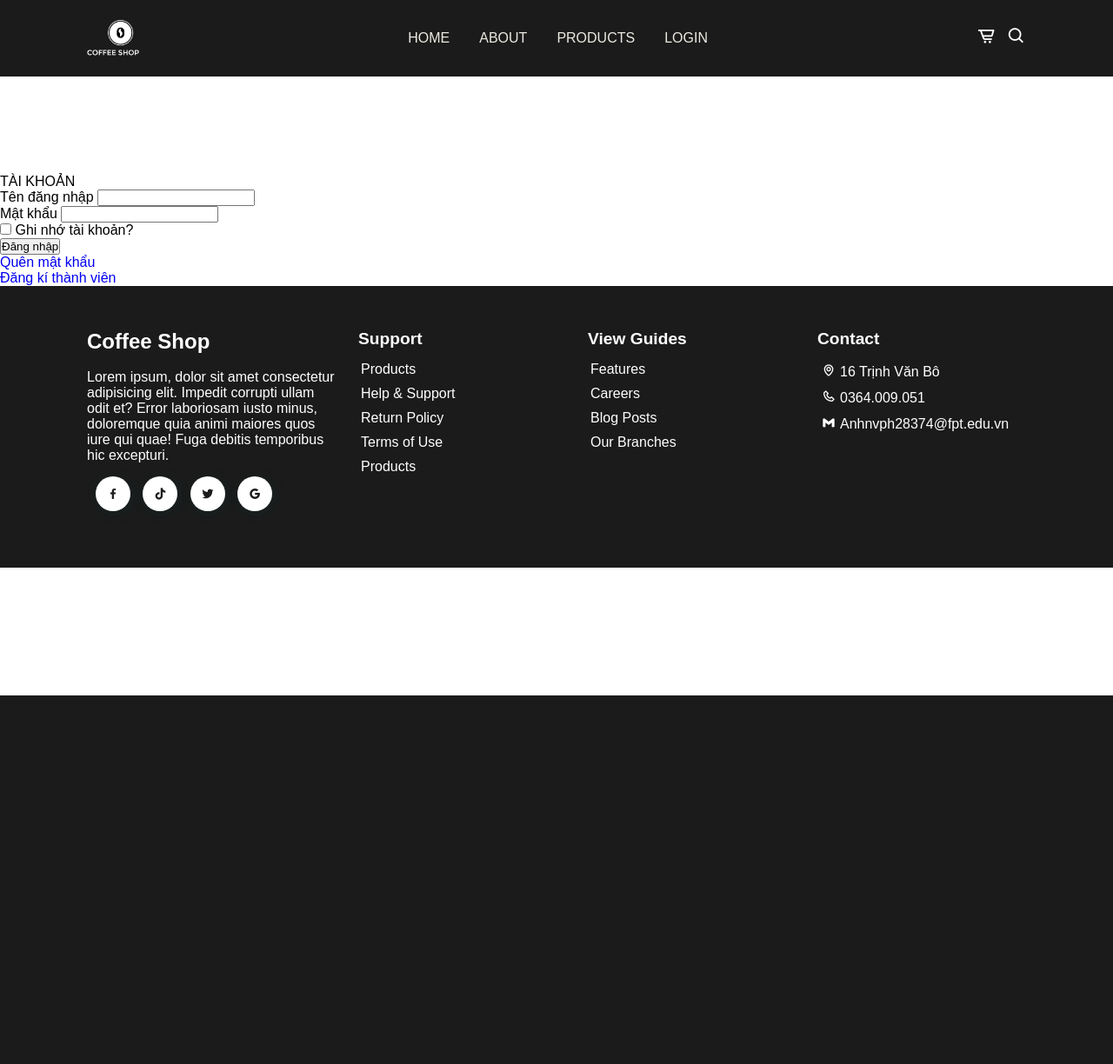
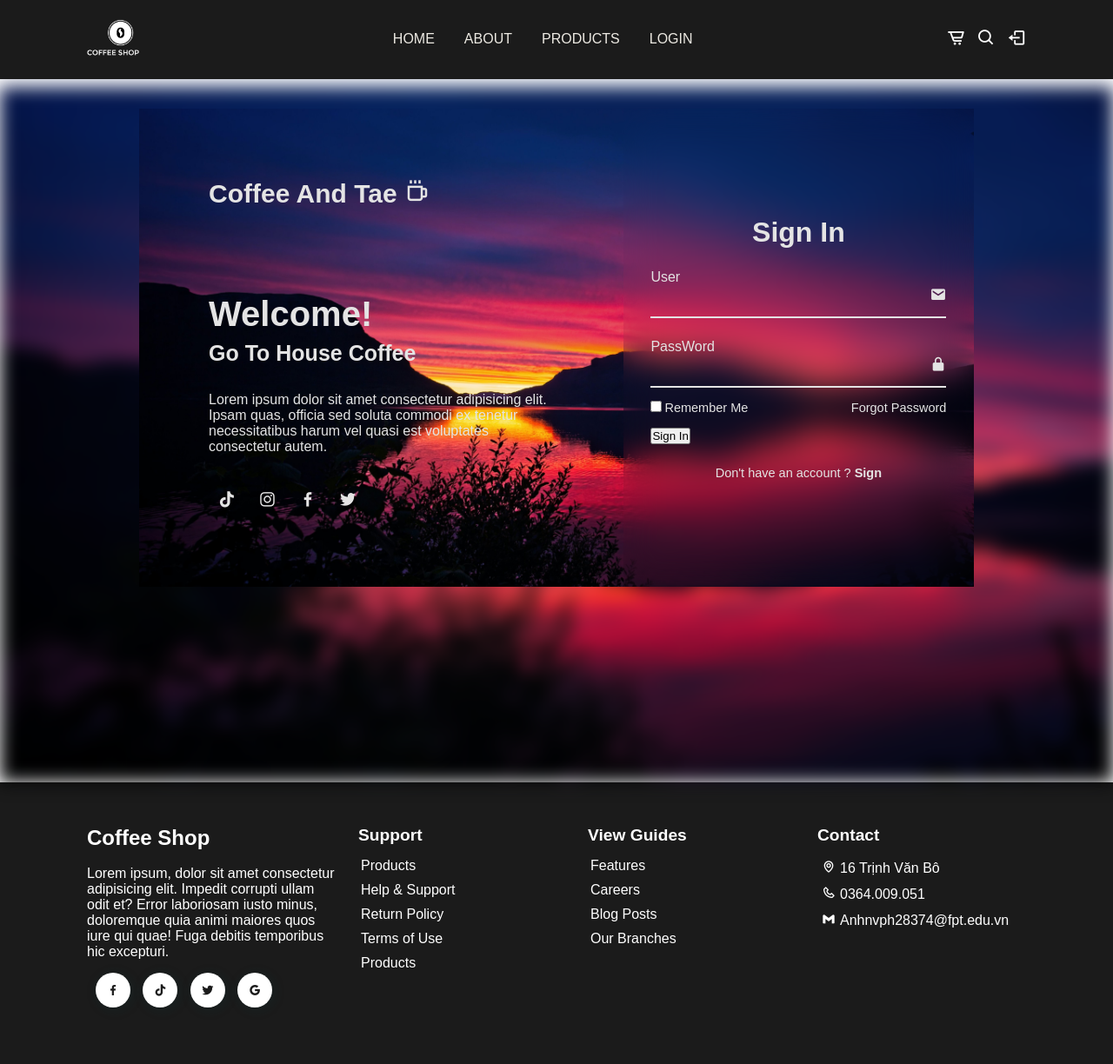
Before and after one commit to hoanph28422z/Duan1_n4, a PHP site: page /index.php?act=dangnhap in a window 1280 px wide. Shown: the whole page at 87% size. Before the commit the page ends 800 px from the top, so only its background shows below. Run offline with PHP 8.4, Linux system fonts and the light colour scheme; data that the repository does not hold is empty.

Commit message:
new today

```diff
--- a/fame/style.css
+++ b/fame/style.css
@@ -193,11 +193,11 @@ header{
     text-transform: uppercase;
     margin: 0.5rem 0 0.5rem;
 }
-.products-container .box .content{
+.products-container .box .content_home{
     display: flex;
     justify-content: space-around;
 }
-.products-container .box .content span{
+.products-container .box .content_home span{
     padding: 0 1rem;
     color: var(--bg-color);
     background: var(--main-color--);
@@ -207,14 +207,15 @@ header{
     flex-direction: column;
     justify-content: center;
 }
-.products-container .box .content a{
+.products-container .box .content_home a{
     padding:5px 1rem;
     color: var(--text-color);
     border: 2px solid var(--main-color--);
     border-radius: 4px;
     text-transform: uppercase;
+    margin-left: 15px;
 }
-.products-container .box .content a:hover{
+.products-container .box .content_home a:hover{
     background: var(--main-color--);
     color: var(--bg-color);
     transition: 0.2s all linear;
--- a/index.php
+++ b/index.php
@@ -29,7 +29,7 @@
                 if (isset($_POST['dangnhap']) && ($_POST['dangnhap'])) {
                     $ho_ten = $_POST['user'];
                     $mat_khau = $_POST['pass'];
-
+                    $email = $_POST['email'];
                     $check_user = check_user($ho_ten, $mat_khau);
 
 
--- a/login/login.php
+++ b/login/login.php
@@ -1,9 +1,7 @@
-<div style="margin-top: 200px;" class="row margin-bottom">
-                    <div class="box-title">
-                        TÀI KHOẢN
-                    </div>
 
-                    <div class="box-content">
+<div style="margin-top: 100px;" class="row margin-bottom">
+
+<div class="box-content">
 
                     <?php
 
@@ -14,26 +12,22 @@
                         ?>
 
 
-                            <div class="row margin-bottom10">
+
+                            <div class="user-info">
+  <!-- <h2>Thông tin người dùng</h2>
+  <img class="avatar" src="path/to/user-avatar.jpg" alt="Ảnh đại diện của người dùng"> -->
+  <div class="hello">
                                 <h2>Xin chào</h2>
                                 <?=$ho_ten ?>
 
                             </div>
-
-                            <div class="row margin-bottom10">
-
-                            <li>
-                            <a href="index.php?act=mybill">Đơn hàng của tôi</a>
-                        </li>
-
-                        <li>
-                            <a href="index.php?act=quenMK">Quên mật khẩu</a>
-                        </li>
-                        <li>
-                            <a href="index.php?act=editTK">Cập nhật tài khoản</a>
-                        </li>
-
-                        <?php
+  <ul>
+    <li><strong>Tên đăng nhập:</strong> <?=$ho_ten ?></li>
+    <li><strong>Họ tên:</strong> <?=$ho_ten ?></li>
+    <li><strong>Email:</strong> <?=$email ?></li>
+    <li><strong>Đơn hàng:</strong>  <a href="index.php?act=mybill">Đơn hàng của tôi</a></li>
+    <li><strong>Cập nhật tài khoản:</strong> <a href="index.php?act=editTK">Cập nhật tài khoản</a></li>
+    <?php
 
                             if ($vai_tro ==1 ) {
 
@@ -41,20 +35,55 @@
                         ?>
 
                         <li>
-                            <a href="admin/index.php">Đăng nhập Admin</a>
+                        <strong>Trang admin:</strong><a href="admin/index.php">Admin</a>
                         </li>
 
 
                         <?php     }  ?>
+  </ul>
+</div>
 
+<style>
+  .user-info {
+    background-color: #f8f8f8;
+    border: 1px solid #ccc;
+    padding: 20px;
+    margin: 20px;
+    border-radius: 5px;
+    box-shadow: 0 0 10px rgba(0, 0, 0, 0.1);
+    display: flex;
+    justify-content: center;
+    align-items: center;
+  }
+  .hello{
+    margin-right: 400px;
+  }
+  .avatar {
+    width: 100px;
+    height: 100px;
+    border-radius: 50%;
+    margin-right: 20px;
+  }
 
+  h2 {
+    margin-top: 0;
+  }
 
+  ul {
+    list-style: none;
+    margin: 0;
+    padding: 0;
+  }
 
-                        <li>
-                            <a href="index.php?act=logout">Thoát</a>
-                        </li>
+  li {
+    margin-bottom: 10px;
+  }
 
-                            </div>
+  strong {
+    display: inline-block;
+    width: 150px;
+  }
+</style>
 
 
 
@@ -65,9 +94,9 @@
 
 
                     ?>
+                    </div>
 
-
-
+<!--
                         <form action="index.php?act=dangnhap" method="post">
 
                             <div class="row margin-bottom10">
@@ -107,8 +136,101 @@
 
                         <li>
                             <a href="index.php?act=dangki">Đăng kí thành viên</a>
-                        </li>
+                        </li> -->
 
+
+
+    <body>
+        <div class="background"></div>
+        <div class="container">
+            <div class="content">
+                <h2 class="logo">Coffee And Tae <i class="bx bx-coffee"></i></h2>
+                <div class="text-sci">
+                    <h2> Welcome! <br> <span>Go To House Coffee</span></h2>
+                    <p>Lorem ipsum dolor sit amet consectetur adipisicing elit.
+                        Ipsam quas, officia sed soluta commodi ex tenetur
+                        necessitatibus harum vel quasi est voluptates
+                        consectetur autem.</p>
+
+                    <div class="list-icons">
+                        <a href><i class="bx bxl-tiktok"></i></a>
+                        <a href><i class="bx bxl-instagram"></i></a>
+                        <a href><i  class="bx bxl-facebook"></i></a>
+                        <a href> <i  class="bx bxl-twitter"></i></a>
+                    </div>
+                </div>
+            </div>
+
+            <div class="logreg-box">
+                <div class="form-box login">
+                <form action="index.php?act=dangnhap" method="post">
+                        <h2>Sign In</h2>
+                        <div class="input_box">
+                            <span class="icon"> <i class="bx bxs-envelope"></i></span>
+                            <input type="text" name="user">
+                            <label for>User</label>
+                        </div>
+                        <div class="input_box">
+                            <span class="icon"> <i class="bx bxs-lock-alt"></i></span>
+                            <input type="password" name="pass">
+                            <label for>PassWord</label>
+                        </div>
+                        <div class="remember-forgot">
+                            <label for=""><input type="checkbox">Remember Me</label>
+                            <a href="index.php?act=quenMK">Forgot Password</a>
+                        </div>
+                        <input type="submit" name="dangnhap" value="Sign In">
                         <?php
+                           if (isset($thongbao)&&($thongbao!="")) {
+                            echo $thongbao;
+                           }
+                           ?>
+                        <div class="login-register">
+                            <p>Don't have an account ? <a href="javascript:;" class="register-link">Sign</a></p>
+                        </div>
+                    </form>
+                </div>
+
+
+
+
+<!-- Sign Up -->
+
+                <div class="form-box register">
+                    <form action="#">
+                        <h2>Sign Up</h2>
+
+                        <div class="input_box">
+                            <span class="icon"> <i class="bx bxs-user"></i></span>
+                            <input type="text">
+                            <label for>Name</label>
+                        </div>
+
+                        <div class="input_box">
+                            <span class="icon"> <i class="bx bxs-envelope"></i></span>
+                            <input type="email">
+                            <label for>Email</label>
+                        </div>
+                        <div class="input_box">
+                            <span class="icon"> <i class="bx bxs-lock-alt"></i></span>
+                            <input type="password">
+                            <label for>PassWord</label>
+                        </div>
+                        <div class="remember-forgot">
+                            <label for=""><input type="checkbox">I agree to the terms & conditions</label>
+                        </div>
+                        <button type="submit" class="btn">Sign Up</button>
+                        <div class="login-register">
+                            <p>Already have an account <a href="javascript:;" class="login-link">Sign In</a></p>
+                        </div>
+                    </form>
+                </div>
+
+            </div>
+        </div>
+
+    </body>
+</html>
+<?php
                     }
                         ?>
--- a/view/footer.php
+++ b/view/footer.php
@@ -34,4 +34,5 @@
             <span><i class="bx bxl-gmail"></i>Anhnvph28374@fpt.edu.vn</span>
         </div>
     </section>
-    <script src="../fame/main.js"></script>
+    <script src="fame/main.js"></script>
+    <script src="login/main.js"></script>
--- a/view/header.php
+++ b/view/header.php
@@ -4,14 +4,9 @@
     <meta charset="UTF-8">
     <meta name="viewport" content="width=device-width, initial-scale=1.0">
     <title>Document</title>
-</head>
-<body>
-<head>
-    <meta charset="UTF-8">
-    <meta name="viewport" content="width=device-width, initial-scale=1.0">
-    <title>Document</title>
     <link rel="stylesheet"
   href="https://cdn.jsdelivr.net/npm/boxicons@latest/css/boxicons.min.css">
+  <link rel="stylesheet" href="login/style.css">
     <link rel="stylesheet" href="fame/style.css">
 </head>
 <body>
@@ -29,10 +24,12 @@
         <div class="header-icon">
         <a href="index.php?act=viewcart"><i class="bx bx-cart-alt"></i></a>
             <i class="bx bx-search" id="search-icon"></i>
+        <a href="index.php?act=logout"><i class='bx bx-log-out'></i></a>
         </div>
         <div class="search-box">
             <input type="search" id="" placeholder="Search Header">
         </div>
+
     </header>
 </body>
 </html>
--- a/view/home.php
+++ b/view/home.php
@@ -49,7 +49,7 @@
                         <a href="'.$link_sp.'"> <img src="'.$anh.'" alt=""></a>
                         </div>
 
-                        <div class="content">
+                        <div class="content_home">
                         <span>$ '.$don_gia.'</span>
                         <a href="'.$link_sp.'">'.$te_hh.'</a>
                         <form action="index.php?act=addCART" method="post">
```
